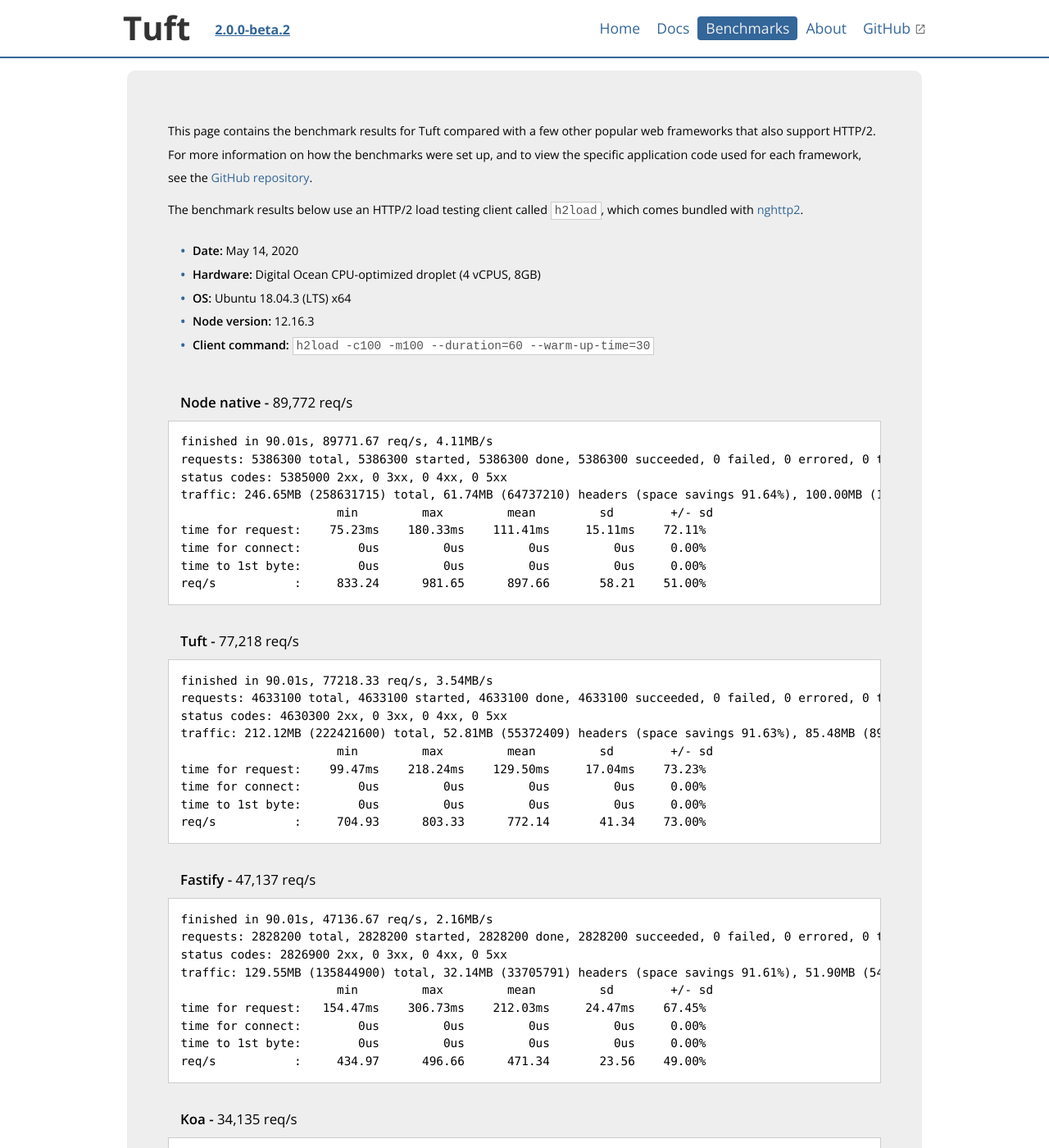
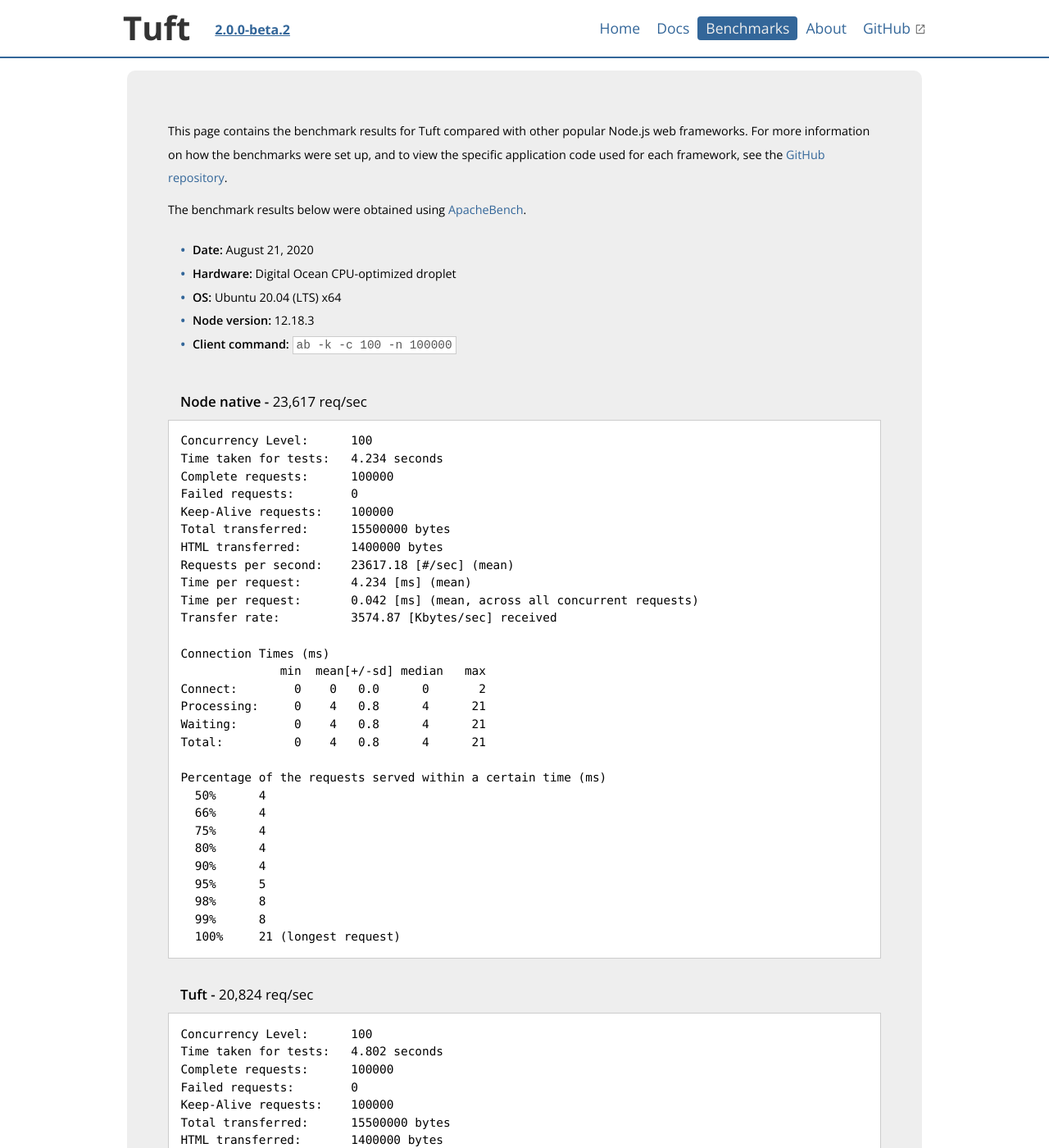
Before and after one commit to tuftjs/tuft.dev, a Jekyll site: the page built from benchmarks.html, in a window 1280 px wide and 1400 px high. Shown: the whole window at 82% size. Built offline with Jekyll 4.4.1, drawn with Linux system fonts in a browser that asks for light colours; some of the changed text lies outside the part shown.

Commit message:
Update benchmark results

```diff
--- a/_data/benchmarks/results.yml
+++ b/_data/benchmarks/results.yml
@@ -1,64 +1,197 @@
 - name: 'Node native'
-  result: '89,772'
+  result: '23,617'
   data: |-
-    finished in 90.01s, 89771.67 req/s, 4.11MB/s
-    requests: 5386300 total, 5386300 started, 5386300 done, 5386300 succeeded, 0 failed, 0 errored, 0 timeout
-    status codes: 5385000 2xx, 0 3xx, 0 4xx, 0 5xx
-    traffic: 246.65MB (258631715) total, 61.74MB (64737210) headers (space savings 91.64%), 100.00MB (104852800) data
-                          min         max         mean         sd        +/- sd
-    time for request:    75.23ms    180.33ms    111.41ms     15.11ms    72.11%
-    time for connect:        0us         0us         0us         0us     0.00%
-    time to 1st byte:        0us         0us         0us         0us     0.00%
-    req/s           :     833.24      981.65      897.66       58.21    51.00%
+    Concurrency Level:      100
+    Time taken for tests:   4.234 seconds
+    Complete requests:      100000
+    Failed requests:        0
+    Keep-Alive requests:    100000
+    Total transferred:      15500000 bytes
+    HTML transferred:       1400000 bytes
+    Requests per second:    23617.18 [#/sec] (mean)
+    Time per request:       4.234 [ms] (mean)
+    Time per request:       0.042 [ms] (mean, across all concurrent requests)
+    Transfer rate:          3574.87 [Kbytes/sec] received
+
+    Connection Times (ms)
+                  min  mean[+/-sd] median   max
+    Connect:        0    0   0.0      0       2
+    Processing:     0    4   0.8      4      21
+    Waiting:        0    4   0.8      4      21
+    Total:          0    4   0.8      4      21
+
+    Percentage of the requests served within a certain time (ms)
+      50%      4
+      66%      4
+      75%      4
+      80%      4
+      90%      4
+      95%      5
+      98%      8
+      99%      8
+      100%     21 (longest request)
 
 - name: 'Tuft'
-  result: '77,218'
+  result: '20,824'
   data: |-
-    finished in 90.01s, 77218.33 req/s, 3.54MB/s
-    requests: 4633100 total, 4633100 started, 4633100 done, 4633100 succeeded, 0 failed, 0 errored, 0 timeout
-    status codes: 4630300 2xx, 0 3xx, 0 4xx, 0 5xx
-    traffic: 212.12MB (222421600) total, 52.81MB (55372409) headers (space savings 91.63%), 85.48MB (89633700) data
-                          min         max         mean         sd        +/- sd
-    time for request:    99.47ms    218.24ms    129.50ms     17.04ms    73.23%
-    time for connect:        0us         0us         0us         0us     0.00%
-    time to 1st byte:        0us         0us         0us         0us     0.00%
-    req/s           :     704.93      803.33      772.14       41.34    73.00%
+    Concurrency Level:      100
+    Time taken for tests:   4.802 seconds
+    Complete requests:      100000
+    Failed requests:        0
+    Keep-Alive requests:    100000
+    Total transferred:      15500000 bytes
+    HTML transferred:       1400000 bytes
+    Requests per second:    20823.85 [#/sec] (mean)
+    Time per request:       4.802 [ms] (mean)
+    Time per request:       0.048 [ms] (mean, across all concurrent requests)
+    Transfer rate:          3152.05 [Kbytes/sec] received
+
+    Connection Times (ms)
+                  min  mean[+/-sd] median   max
+    Connect:        0    0   0.1      0       3
+    Processing:     0    5   0.9      5      18
+    Waiting:        0    5   0.9      5      18
+    Total:          0    5   0.9      5      18
+
+    Percentage of the requests served within a certain time (ms)
+      50%      5
+      66%      5
+      75%      5
+      80%      5
+      90%      5
+      95%      6
+      98%      9
+      99%      9`
+     100%     18 (longest request)
 
 - name: 'Fastify'
-  result: '47,137'
+  result: '18,770'
   data: |-
-    finished in 90.01s, 47136.67 req/s, 2.16MB/s
-    requests: 2828200 total, 2828200 started, 2828200 done, 2828200 succeeded, 0 failed, 0 errored, 0 timeout
-    status codes: 2826900 2xx, 0 3xx, 0 4xx, 0 5xx
-    traffic: 129.55MB (135844900) total, 32.14MB (33705791) headers (space savings 91.61%), 51.90MB (54421900) data
-                          min         max         mean         sd        +/- sd
-    time for request:   154.47ms    306.73ms    212.03ms     24.47ms    67.45%
-    time for connect:        0us         0us         0us         0us     0.00%
-    time to 1st byte:        0us         0us         0us         0us     0.00%
-    req/s           :     434.97      496.66      471.34       23.56    49.00%
+    Concurrency Level:      100
+    Time taken for tests:   5.328 seconds
+    Complete requests:      100000
+    Failed requests:        0
+    Keep-Alive requests:    100000
+    Total transferred:      15500000 bytes
+    HTML transferred:       1400000 bytes
+    Requests per second:    18770.46 [#/sec] (mean)
+    Time per request:       5.328 [ms] (mean)
+    Time per request:       0.053 [ms] (mean, across all concurrent requests)
+    Transfer rate:          2841.23 [Kbytes/sec] received
+
+    Connection Times (ms)
+                  min  mean[+/-sd] median   max
+    Connect:        0    0   0.1      0       3
+    Processing:     1    5   1.0      5      22
+    Waiting:        1    5   1.0      5      21
+    Total:          1    5   1.0      5      22
+
+    Percentage of the requests served within a certain time (ms)
+      50%      5
+      66%      5
+      75%      5
+      80%      5
+      90%      6
+      95%      6
+      98%     10
+      99%     10
+     100%     22 (longest request)
 
 - name: 'Koa'
-  result: '34,135'
+  result: '16,554'
   data: |-
-    finished in 90.01s, 34135.00 req/s, 1.57MB/s
-    requests: 2048100 total, 2048100 started, 2048100 done, 2048100 succeeded, 0 failed, 0 errored, 0 timeout
-    status codes: 2048600 2xx, 0 3xx, 0 4xx, 0 5xx
-    traffic: 93.91MB (98468800) total, 23.31MB (24442186) headers (space savings 91.59%), 37.55MB (39375700) data
-                          min         max         mean         sd        +/- sd
-    time for request:   192.35ms    443.51ms    292.88ms     35.93ms    68.17%
-    time for connect:        0us         0us         0us         0us     0.00%
-    time to 1st byte:        0us         0us         0us         0us     0.00%
-    req/s           :     319.96      356.66      341.33       13.56    48.00%
+    Concurrency Level:      100
+    Time taken for tests:   6.041 seconds
+    Complete requests:      100000
+    Failed requests:        0
+    Keep-Alive requests:    100000
+    Total transferred:      15500000 bytes
+    HTML transferred:       1400000 bytes
+    Requests per second:    16553.73 [#/sec] (mean)
+    Time per request:       6.041 [ms] (mean)
+    Time per request:       0.060 [ms] (mean, across all concurrent requests)
+    Transfer rate:          2505.69 [Kbytes/sec] received
+
+    Connection Times (ms)
+                  min  mean[+/-sd] median   max
+    Connect:        0    0   0.1      0       2
+    Processing:     0    6   0.9      6      24
+    Waiting:        0    6   0.9      6      24
+    Total:          0    6   0.9      6      24
+
+    Percentage of the requests served within a certain time (ms)
+      50%      6
+      66%      6
+      75%      6
+      80%      6
+      90%      6
+      95%      7
+      98%      9
+      99%     12
+     100%     24 (longest request)
 
 - name: 'Hapi'
-  result: '29,213'
+  result: '12,851'
   data: |-
-    finished in 90.01s, 29213.33 req/s, 1.39MB/s
-    requests: 1752800 total, 1752800 started, 1752800 done, 1752800 succeeded, 0 failed, 0 errored, 0 timeout
-    status codes: 1752000 2xx, 0 3xx, 0 4xx, 0 5xx
-    traffic: 83.68MB (87748668) total, 24.77MB (25975981) headers (space savings 92.48%), 31.94MB (33493200) data
-                          min         max         mean         sd        +/- sd
-    time for request:   211.65ms    497.77ms    342.22ms     43.28ms    68.31%
-    time for connect:        0us         0us         0us         0us     0.00%
-    time to 1st byte:        0us         0us         0us         0us     0.00%
-    req/s           :     271.63      304.99      292.11       13.20    73.00%
+    Concurrency Level:      100
+    Time taken for tests:   7.781 seconds
+    Complete requests:      100000
+    Failed requests:        0
+    Keep-Alive requests:    100000
+    Total transferred:      20100000 bytes
+    HTML transferred:       1400000 bytes
+    Requests per second:    12851.44 [#/sec] (mean)
+    Time per request:       7.781 [ms] (mean)
+    Time per request:       0.078 [ms] (mean, across all concurrent requests)
+    Transfer rate:          2522.60 [Kbytes/sec] received
+
+    Connection Times (ms)
+                  min  mean[+/-sd] median   max
+    Connect:        0    0   0.1      0       3
+    Processing:     1    8   1.2      8      28
+    Waiting:        1    8   1.2      8      28
+    Total:          1    8   1.2      8      28
+
+    Percentage of the requests served within a certain time (ms)
+      50%      8
+      66%      8
+      75%      8
+      80%      8
+      90%      8
+      95%      9
+      98%     12
+      99%     15
+      100%    28 (longest request)
+
+- name: 'Express'
+  result: '5,965'
+  data: |-
+    Concurrency Level:      100
+    Time taken for tests:   16.766 seconds
+    Complete requests:      100000
+    Failed requests:        0
+    Keep-Alive requests:    100000
+    Total transferred:      21800000 bytes
+    HTML transferred:       1400000 bytes
+    Requests per second:    5964.54 [#/sec] (mean)
+    Time per request:       16.766 [ms] (mean)
+    Time per request:       0.168 [ms] (mean, across all concurrent requests)
+    Transfer rate:          1269.80 [Kbytes/sec] received
+
+    Connection Times (ms)
+                  min  mean[+/-sd] median   max
+    Connect:        0    0   0.0      0       2
+    Processing:     2   17   2.5     16      44
+    Waiting:        2   17   2.5     16      44
+    Total:          2   17   2.5     16      44
+
+    Percentage of the requests served within a certain time (ms)
+      50%     16
+      66%     16
+      75%     16
+      80%     16
+      90%     20
+      95%     21
+      98%     22
+      99%     31
+     100%     44 (longest request)
--- a/benchmarks.html
+++ b/benchmarks.html
@@ -5,25 +5,23 @@
 <div class="main-margin left"></div>
 <main id="benchmarks">
   <div id="benchmarks-container">
-    <p>This page contains the benchmark results for Tuft compared with a few other popular web frameworks that also
-      support HTTP/2. For more information on how the benchmarks were set up, and to view the specific application code
+    <p>This page contains the benchmark results for Tuft compared with other popular Node.js web frameworks. For more information on how the benchmarks were set up, and to view the specific application code
       used for each framework, see the <a href="https://github.com/tuftjs/bench" target="_blank">GitHub repository</a>.
     </p>
 
-    <p>The benchmark results below use an HTTP/2 load testing client called <code class="code-inline">h2load</code>,
-      which comes bundled with <a href="https://nghttp2.org" target="_blank">nghttp2</a>.</p>
+    <p>The benchmark results below were obtained using <a href="http://httpd.apache.org/docs/2.4/programs/ab.html" target="_blank">ApacheBench</a>.</p>
 
     <ul class="docs-list">
-      <li><strong>Date:</strong> May 14, 2020</li>
-      <li><strong>Hardware:</strong> Digital Ocean CPU-optimized droplet (4 vCPUS, 8GB)</li>
-      <li><strong>OS:</strong> Ubuntu 18.04.3 (LTS) x64</li>
-      <li><strong>Node version:</strong> 12.16.3</li>
+      <li><strong>Date:</strong> August 21, 2020</li>
+      <li><strong>Hardware:</strong> Digital Ocean CPU-optimized droplet</li>
+      <li><strong>OS:</strong> Ubuntu 20.04 (LTS) x64</li>
+      <li><strong>Node version:</strong> 12.18.3</li>
       <li><strong>Client command:</strong> <code
-          class="code-inline">h2load -c100 -m100 --duration=60 --warm-up-time=30</code></li>
+          class="code-inline">ab -k -c 100 -n 100000</code></li>
     </ul>
 
     {% for item in site.data.benchmarks.results %}
-      <h3>{{ item.name }} - <span>{{ item.result }} req/s</span></h3>
+      <h3>{{ item.name }} - <span>{{ item.result }} req/sec</span></h3>
       <pre><code class="language-none">{{ item.data }}</code></pre>
     {% endfor %}
   </div>
```
